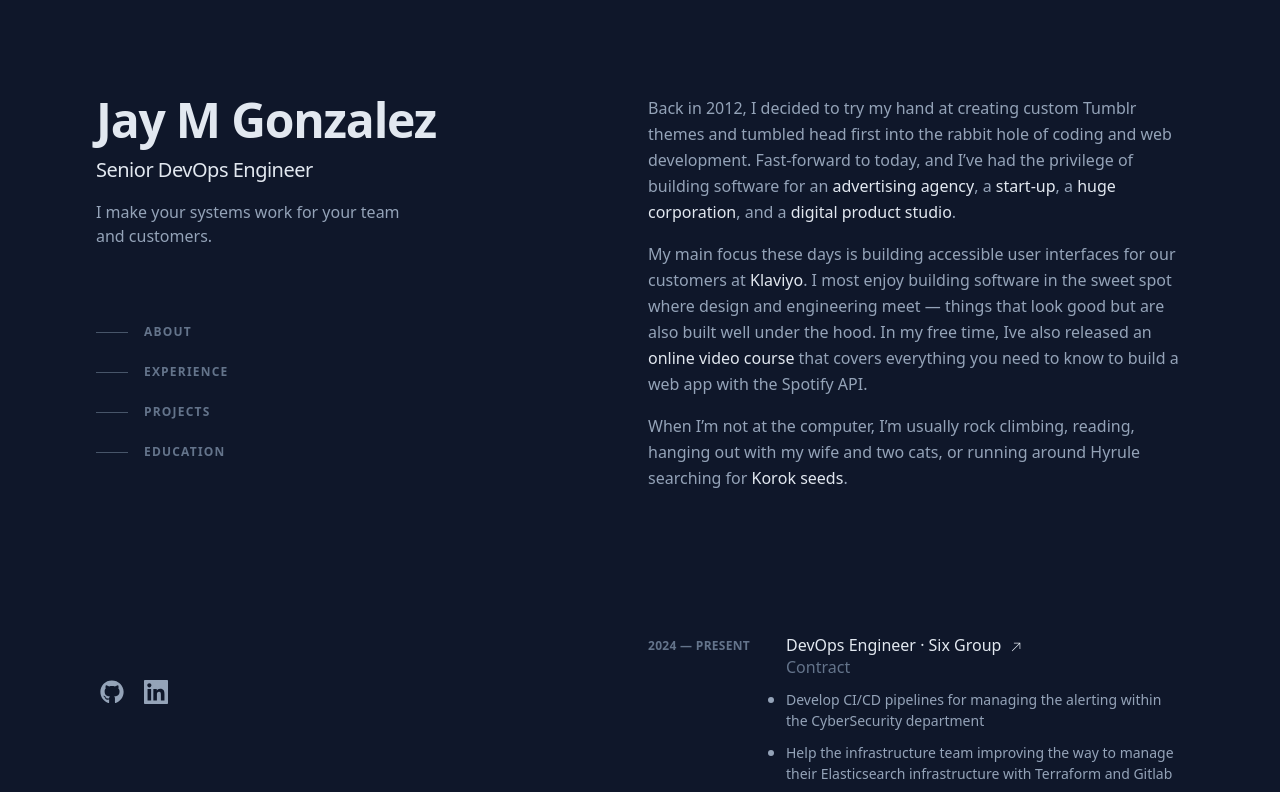
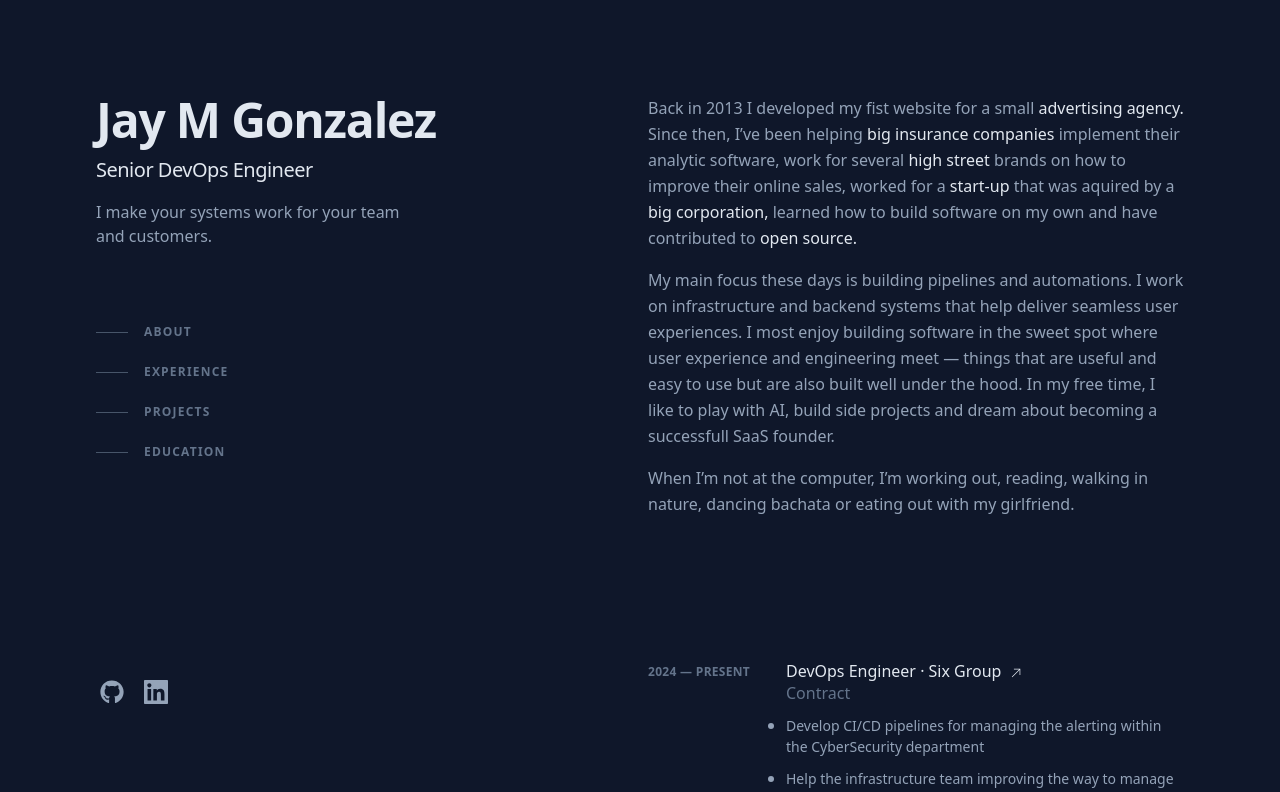
Before and after one commit to jaymgonzalez/my-site-v2, a Next.js app: page /my-site-v2/ in a window 1280 px wide. Shown: the top 792 px of the page. Built offline with nearby package versions, Linux system fonts and the light colour scheme.

Commit message:
add about

```diff
--- a/src/app/components/about.tsx
+++ b/src/app/components/about.tsx
@@ -11,152 +11,79 @@ const About = () => (
     </div>
     <div>
       <p className="mb-4">
-        Back in 2012, I decided to try my hand at creating custom Tumblr themes
-        and tumbled head first into the rabbit hole of coding and web
-        development. Fast-forward to today, and I’ve had the privilege of
-        building software for an{' '}
+        Back in 2013 I developed my fist website for a small{' '}
         <a
           className="font-medium text-slate-200 hover:text-teal-300 focus-visible:text-teal-300"
-          href="https://us.mullenlowe.com/"
+          href="https://agenciadowntown.com/"
           target="_blank"
           rel="noreferrer noopener"
           aria-label="advertising agency (opens in a new tab)"
         >
-          advertising agency
+          advertising agency.{' '}
         </a>
-        , a{' '}
+        Since then, I’ve been helping{' '}
         <a
           className="font-medium text-slate-200 hover:text-teal-300 focus-visible:text-teal-300"
-          href="https://starry.com/"
+          href="https://bupa.com/"
+          target="_blank"
+          rel="noreferrer noopener"
+          aria-label="big insurance companies (opens in a new tab)"
+        >
+          big insurance companies{' '}
+        </a>
+        implement their analytic software, work for several{' '}
+        <a
+          className="font-medium text-slate-200 hover:text-teal-300 focus-visible:text-teal-300"
+          href="https://www.nissan.com"
+          target="_blank"
+          rel="noreferrer noopener"
+          aria-label="huge corporation (opens in a new tab)"
+        >
+          high street{' '}
+        </a>
+        brands on how to improve their online sales, worked for a{' '}
+        <a
+          className="font-medium text-slate-200 hover:text-teal-300 focus-visible:text-teal-300"
+          href="https://www.decibel.com/"
           target="_blank"
           rel="noreferrer noopener"
           aria-label="start-up (opens in a new tab)"
         >
-          start-up
+          start-up{' '}
         </a>
-        , a{' '}
+        that was aquired by a{' '}
         <a
           className="font-medium text-slate-200 hover:text-teal-300 focus-visible:text-teal-300"
-          href="https://www.apple.com/apple-music/"
+          href="https://www.medallia.com/"
           target="_blank"
           rel="noreferrer noopener"
-          aria-label="huge corporation (opens in a new tab)"
+          aria-label="big corporation (opens in a new tab)"
         >
-          huge corporation
+          big corporation,{' '}
         </a>
-        , and a{' '}
+        learned how to build software on my own and have contributed to{' '}
         <a
           className="font-medium text-slate-200 hover:text-teal-300 focus-visible:text-teal-300"
-          href="https://upstatement.com/"
+          href="https://openbb.co/"
           target="_blank"
           rel="noreferrer noopener"
-          aria-label="digital product studio (opens in a new tab)"
+          aria-label="open source (opens in a new tab)"
         >
-          digital product studio
+          open source.{' '}
         </a>
-        .
       </p>
       <p className="mb-4">
-        My main focus these days is building accessible user interfaces for our
-        customers at{' '}
-        <a
-          className="font-medium text-slate-200 hover:text-teal-300 focus-visible:text-teal-300"
-          href="https://www.klaviyo.com/"
-          target="_blank"
-          rel="noreferrer noopener"
-          aria-label="Klaviyo (opens in a new tab)"
-        >
-          Klaviyo
-        </a>
-        . I most enjoy building software in the sweet spot where design and
-        engineering meet — things that look good but are also built well under
-        the hood. In my free time, Ive also released an{' '}
-        <a
-          className="font-medium text-slate-200 hover:text-teal-300 focus-visible:text-teal-300"
-          href="https://www.newline.co/courses/build-a-spotify-connected-app"
-          target="_blank"
-          rel="noreferrer noopener"
-          aria-label="online video course (opens in a new tab)"
-        >
-          online video course
-        </a>{' '}
-        that covers everything you need to know to build a web app with the
-        Spotify API.
+        My main focus these days is building pipelines and automations. I work
+        on infrastructure and backend systems that help deliver seamless user
+        experiences. I most enjoy building software in the sweet spot where user
+        experience and engineering meet — things that are useful and easy to use
+        but are also built well under the hood. In my free time, I like to play
+        with AI, build side projects and dream about becoming a successfull SaaS
+        founder.
       </p>
       <p>
-        When I’m not at the computer, I’m usually rock climbing, reading,
-        hanging out with my wife and two cats, or running around Hyrule
-        searching for{' '}
-        <span className="group/korok inline-flex lg:cursor-[url('/images/koroks/Elma.png'),_pointer] lg:font-medium lg:text-slate-200">
-          <span className="sr-only">Korok seeds</span>
-          <span
-            className="group-hover/korok:text-red-400 transition duration-75 group-hover/korok:-translate-y-px delay-[50ms]"
-            aria-hidden="true"
-          >
-            K
-          </span>
-          <span
-            className="group-hover/korok:text-orange-400 transition duration-75 group-hover/korok:-translate-y-px delay-[75ms]"
-            aria-hidden="true"
-          >
-            o
-          </span>
-          <span
-            className="group-hover/korok:text-yellow-400 transition duration-75 group-hover/korok:-translate-y-px delay-[100ms]"
-            aria-hidden="true"
-          >
-            r
-          </span>
-          <span
-            className="group-hover/korok:text-lime-400 transition duration-75 group-hover/korok:-translate-y-px delay-[125ms]"
-            aria-hidden="true"
-          >
-            o
-          </span>
-          <span
-            className="group-hover/korok:text-green-400 transition duration-75 group-hover/korok:-translate-y-px delay-[150ms]"
-            aria-hidden="true"
-          >
-            k
-          </span>
-          <span
-            className="group-hover/korok:text-teal-400 transition duration-75 group-hover/korok:-translate-y-px delay-[175ms]"
-            aria-hidden="true"
-          >
-            &nbsp;
-          </span>
-          <span
-            className="group-hover/korok:text-cyan-400 transition duration-75 group-hover/korok:-translate-y-px delay-[200ms]"
-            aria-hidden="true"
-          >
-            s
-          </span>
-          <span
-            className="group-hover/korok:text-sky-400 transition duration-75 group-hover/korok:-translate-y-px delay-[225ms]"
-            aria-hidden="true"
-          >
-            e
-          </span>
-          <span
-            className="group-hover/korok:text-blue-400 transition duration-75 group-hover/korok:-translate-y-px delay-[250ms]"
-            aria-hidden="true"
-          >
-            e
-          </span>
-          <span
-            className="group-hover/korok:text-indigo-400 transition duration-75 group-hover/korok:-translate-y-px delay-[275ms]"
-            aria-hidden="true"
-          >
-            d
-          </span>
-          <span
-            className="group-hover/korok:text-violet-400 transition duration-75 group-hover/korok:-translate-y-px delay-[300ms]"
-            aria-hidden="true"
-          >
-            s
-          </span>
-        </span>
-        .
+        When I’m not at the computer, I’m working out, reading, walking in
+        nature, dancing bachata or eating out with my girlfriend.
       </p>
     </div>
   </section>
```
